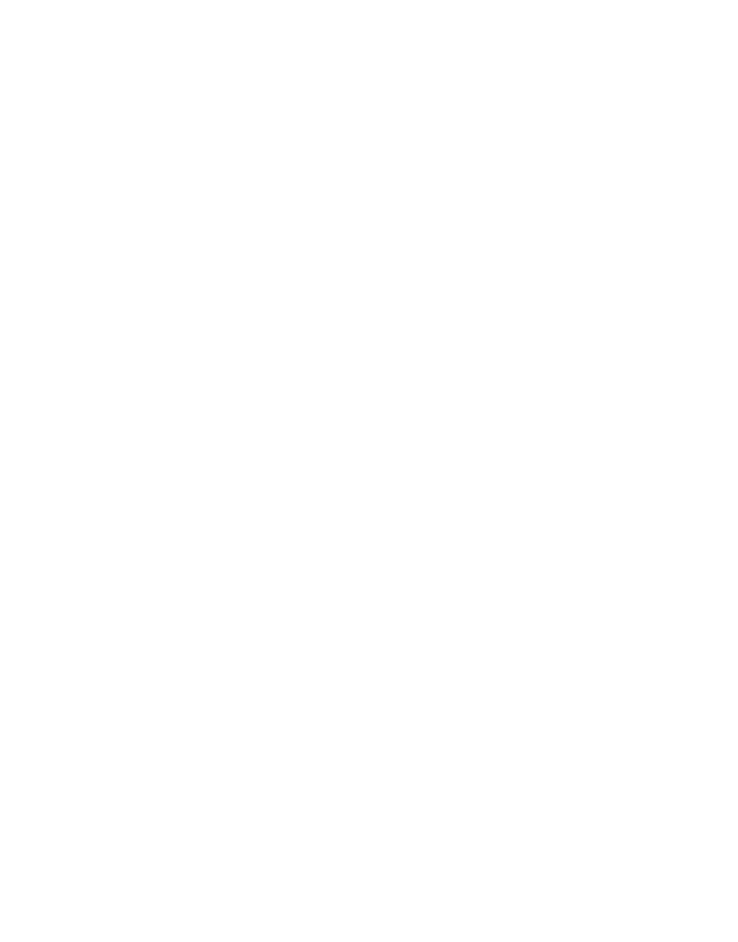
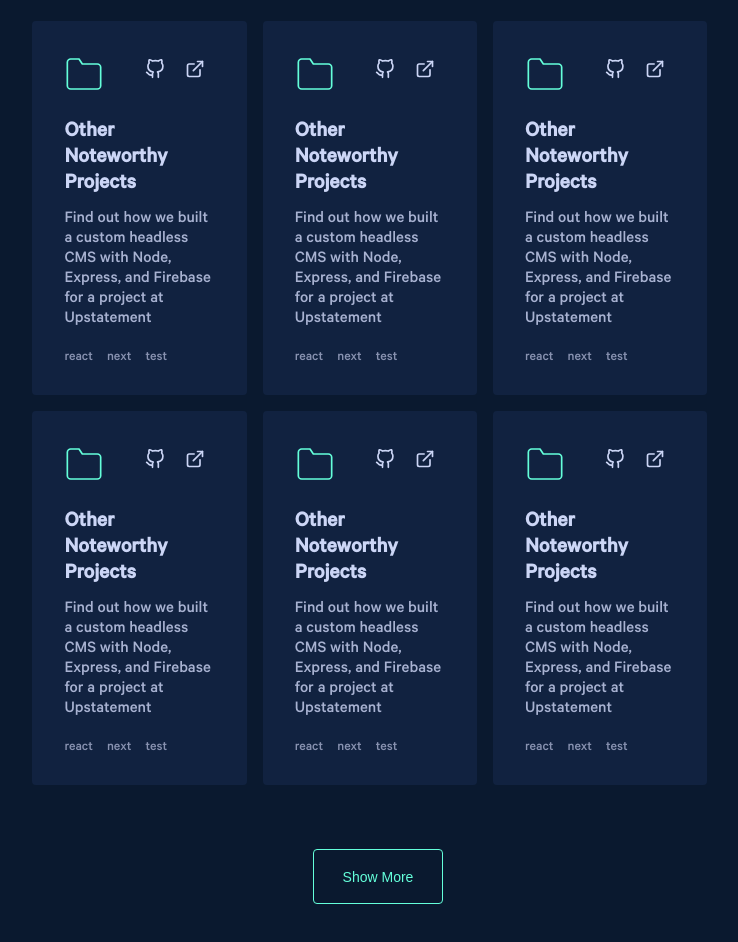
Before and after one commit to alizabetpoor/portfolio_with_react, a Next.js app: page / in a window 1280 px wide. Shown: the part 3520-4462 px from the top of the page, without its empty margins (262-1000 px from the left). Before the commit the page ends 3340 px from the top, so only its background shows below. Built offline with nearby package versions, Linux system fonts and the light colour scheme.

Commit message:
feat/other_project create other project component create project box component add folder svg add hover to the button core add projectbox types render other project in the main page add other project static data

```diff
--- /dev/null
+++ b/src/components/OtherProject/ProjectBox/index.tsx
@@ -0,0 +1,40 @@
+import { ProjectBoxProps } from '../../../interface/components/otherProject/projectBox';
+import ExpandSvg from '../../Svg/ExpandSvg';
+import FolderSvg from '../../Svg/FolderSvg';
+import GithubSvg from '../../Svg/GithubSvg';
+import styles from './style.module.scss';
+
+const ProjectBox = ({
+	projectLink,
+	projectGithubLink,
+	title,
+	description,
+	stackAndSkills,
+}: ProjectBoxProps) => {
+	return (
+		<div className={styles.projectBox}>
+			<div className={styles.projectBox__topSection}>
+				<FolderSvg />
+				<div>
+					{projectGithubLink ? (
+						<a href={projectGithubLink} target='_blank' rel='noreferrer'>
+							<GithubSvg />
+						</a>
+					) : null}
+					<a href={projectLink} target='_blank' rel='noreferrer'>
+						<ExpandSvg />
+					</a>
+				</div>
+			</div>
+			<h3 className={styles.projectBox__title}>{title}</h3>
+			<p className={styles.projectBox__description}>{description}</p>
+			<ul className={styles.projectBox__stackAndSkills}>
+				{stackAndSkills.map((item, index) => (
+					<li key={index}>{item}</li>
+				))}
+			</ul>
+		</div>
+	);
+};
+
+export default ProjectBox;
--- /dev/null
+++ b/src/components/OtherProject/ProjectBox/style.module.scss
@@ -0,0 +1,50 @@
+.projectBox {
+	transition: 0.2s ease-in-out;
+	padding: 28px 32px;
+	background-color: $light-navy;
+	display: flex;
+	border-radius: 4px;
+	flex-direction: column;
+	flex-basis: 31%;
+
+	&:hover {
+		transform: translateY(-10px);
+		.projectBox__title {
+			color: $green;
+		}
+	}
+
+	&__topSection {
+		display: flex;
+		justify-content: space-between;
+		align-items: center;
+		margin-bottom: 22px;
+
+		&__github {
+			border: 0 !important;
+			padding: 0;
+			&:hover {
+				background-color: transparent;
+			}
+		}
+	}
+
+	&__title {
+		font-size: 22px;
+		margin-bottom: 12px;
+		color: $lightest-slate;
+	}
+
+	&__description {
+		color: $light-slate;
+		font-size: 17px;
+		margin-bottom: 20px;
+	}
+
+	&__stackAndSkills {
+		display: flex;
+		column-gap: 14px;
+		color: $slate;
+		font-size: 14px;
+	}
+}
--- /dev/null
+++ b/src/components/OtherProject/index.tsx
@@ -0,0 +1,43 @@
+import React, { useState } from 'react';
+import Button from '../../core/Button';
+import ProjectBox from './ProjectBox';
+import otherProjectsData from '../../static/otherProject/otherProjectsData';
+import styles from './style.module.scss';
+
+const OtherProject = () => {
+	const [countShowedProduct, setCountShowedProduct] = useState<number>(6);
+
+	const increaseCountShowedProduct = (): void => {
+		setCountShowedProduct((prev) => prev + 6);
+	};
+
+	return (
+		<div className={styles.otherProject}>
+			<h2 className={styles.otherProject__title}>Other Noteworthy Projects</h2>
+			<div className={styles.otherProject__projectBoxes}>
+				{otherProjectsData.slice(0, countShowedProduct).map((data, index) => (
+					<ProjectBox
+						key={index}
+						title={data.title}
+						description={data.description}
+						stackAndSkills={data.stackAndSkills}
+						projectLink={data.projectLink}
+						projectGithubLink={data.projectGithubLink}
+					/>
+				))}
+			</div>
+			{countShowedProduct < otherProjectsData.length ? (
+				<Button
+					className={styles.otherProject__button}
+					width={130}
+					height={55}
+					onClick={() => increaseCountShowedProduct()}
+					radius={4}>
+					Show More
+				</Button>
+			) : null}
+		</div>
+	);
+};
+
+export default OtherProject;
--- /dev/null
+++ b/src/components/OtherProject/style.module.scss
@@ -0,0 +1,24 @@
+.otherProject {
+	background-color: inherit;
+	padding: 100px 23%;
+	display: flex;
+	align-items: stretch;
+	justify-content: center;
+	flex-direction: column;
+
+	&__title {
+		align-self: center;
+		margin-bottom: 64px;
+	}
+
+	&__projectBoxes {
+		display: flex;
+		flex-wrap: wrap;
+		gap: 16px;
+		margin-bottom: 64px;
+	}
+
+	&__button {
+		align-self: center;
+	}
+}
--- /dev/null
+++ b/src/components/Svg/FolderSvg/index.tsx
@@ -0,0 +1,20 @@
+import styles from './style.module.scss';
+
+const FolderSvg = () => {
+	return (
+		<svg
+			xmlns='http://www.w3.org/2000/svg'
+			role='img'
+			viewBox='0 0 24 24'
+			stroke='currentColor'
+			strokeWidth='1'
+			strokeLinecap='round'
+			strokeLinejoin='round'
+			className={styles.folderSvg}>
+			<title>Folder</title>
+			<path d='M22 19a2 2 0 0 1-2 2H4a2 2 0 0 1-2-2V5a2 2 0 0 1 2-2h5l2 3h9a2 2 0 0 1 2 2z'></path>
+		</svg>
+	);
+};
+
+export default FolderSvg;
--- /dev/null
+++ b/src/components/Svg/FolderSvg/style.module.scss
@@ -0,0 +1,6 @@
+.folderSvg {
+	width: 40px;
+	height: 40px;
+	stroke: $green;
+	fill: none;
+}
--- a/src/core/Button/style.module.scss
+++ b/src/core/Button/style.module.scss
@@ -4,4 +4,9 @@
 	cursor: pointer;
 	font-size: 14px;
 	border: 1px solid $green;
+	transition: 0.2s ease-in-out;
+
+	&:hover {
+		background-color: $green-tint;
+	}
 }
--- /dev/null
+++ b/src/interface/components/otherProject/projectBox/index.ts
@@ -0,0 +1,7 @@
+export interface ProjectBoxProps {
+	projectLink: string;
+	projectGithubLink?: string;
+	title: string;
+	description: string;
+	stackAndSkills: string[];
+}
--- a/src/pages/index.tsx
+++ b/src/pages/index.tsx
@@ -2,6 +2,7 @@
 import AboutSection from '../components/AboutSection';
 import BioSection from '../components/BioSection/BioSection';
 import Email from '../components/Email';
+import OtherProject from '../components/OtherProject';
 import ProjectsSection from '../components/ProjectsSection';
 import Social from '../components/Social';
 import WorkExperienceSection from '../components/WorkExperienceSection';
@@ -16,6 +17,7 @@
 			<AboutSection />
 			<WorkExperienceSection />
 			<ProjectsSection />
+			<OtherProject />
 		</div>
 	);
 };
--- /dev/null
+++ b/src/static/otherProject/otherProjectsData.ts
@@ -0,0 +1,68 @@
+const otherProjectsData = [
+	{
+		title: 'Other Noteworthy Projects',
+		description:
+			'Find out how we built a custom headless CMS with Node, Express, and Firebase for a project at Upstatement',
+		stackAndSkills: ['react', 'next', 'test'],
+		projectGithubLink: 'http://test.com',
+		projectLink: 'http://google.com',
+	},
+	{
+		title: 'Other Noteworthy Projects',
+		description:
+			'Find out how we built a custom headless CMS with Node, Express, and Firebase for a project at Upstatement',
+		stackAndSkills: ['react', 'next', 'test'],
+		projectGithubLink: 'http://test.com',
+		projectLink: 'http://google.com',
+	},
+	{
+		title: 'Other Noteworthy Projects',
+		description:
+			'Find out how we built a custom headless CMS with Node, Express, and Firebase for a project at Upstatement',
+		stackAndSkills: ['react', 'next', 'test'],
+		projectGithubLink: 'http://test.com',
+		projectLink: 'http://google.com',
+	},
+	{
+		title: 'Other Noteworthy Projects',
+		description:
+			'Find out how we built a custom headless CMS with Node, Express, and Firebase for a project at Upstatement',
+		stackAndSkills: ['react', 'next', 'test'],
+		projectGithubLink: 'http://test.com',
+		projectLink: 'http://google.com',
+	},
+	{
+		title: 'Other Noteworthy Projects',
+		description:
+			'Find out how we built a custom headless CMS with Node, Express, and Firebase for a project at Upstatement',
+		stackAndSkills: ['react', 'next', 'test'],
+		projectGithubLink: 'http://test.com',
+		projectLink: 'http://google.com',
+	},
+	{
+		title: 'Other Noteworthy Projects',
+		description:
+			'Find out how we built a custom headless CMS with Node, Express, and Firebase for a project at Upstatement',
+		stackAndSkills: ['react', 'next', 'test'],
+		projectGithubLink: 'http://test.com',
+		projectLink: 'http://google.com',
+	},
+	{
+		title: 'Other Noteworthy Projects',
+		description:
+			'Find out how we built a custom headless CMS with Node, Express, and Firebase for a project at Upstatement',
+		stackAndSkills: ['react', 'next', 'test'],
+		projectGithubLink: 'http://test.com',
+		projectLink: 'http://google.com',
+	},
+	{
+		title: 'Other Noteworthy Projects',
+		description:
+			'Find out how we built a custom headless CMS with Node, Express, and Firebase for a project at Upstatement',
+		stackAndSkills: ['react', 'next', 'test'],
+		projectGithubLink: 'http://test.com',
+		projectLink: 'http://google.com',
+	},
+];
+
+export default otherProjectsData;
```
